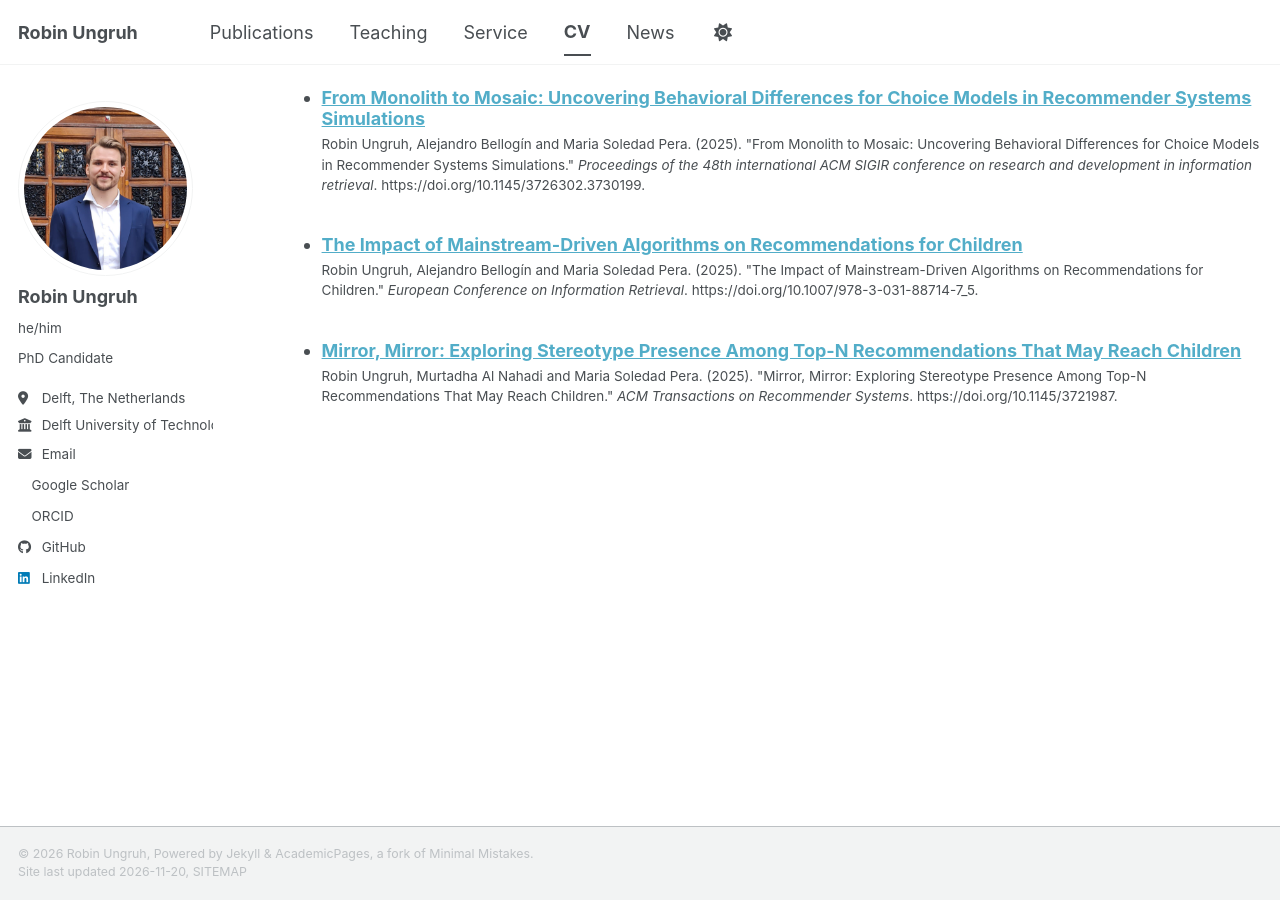
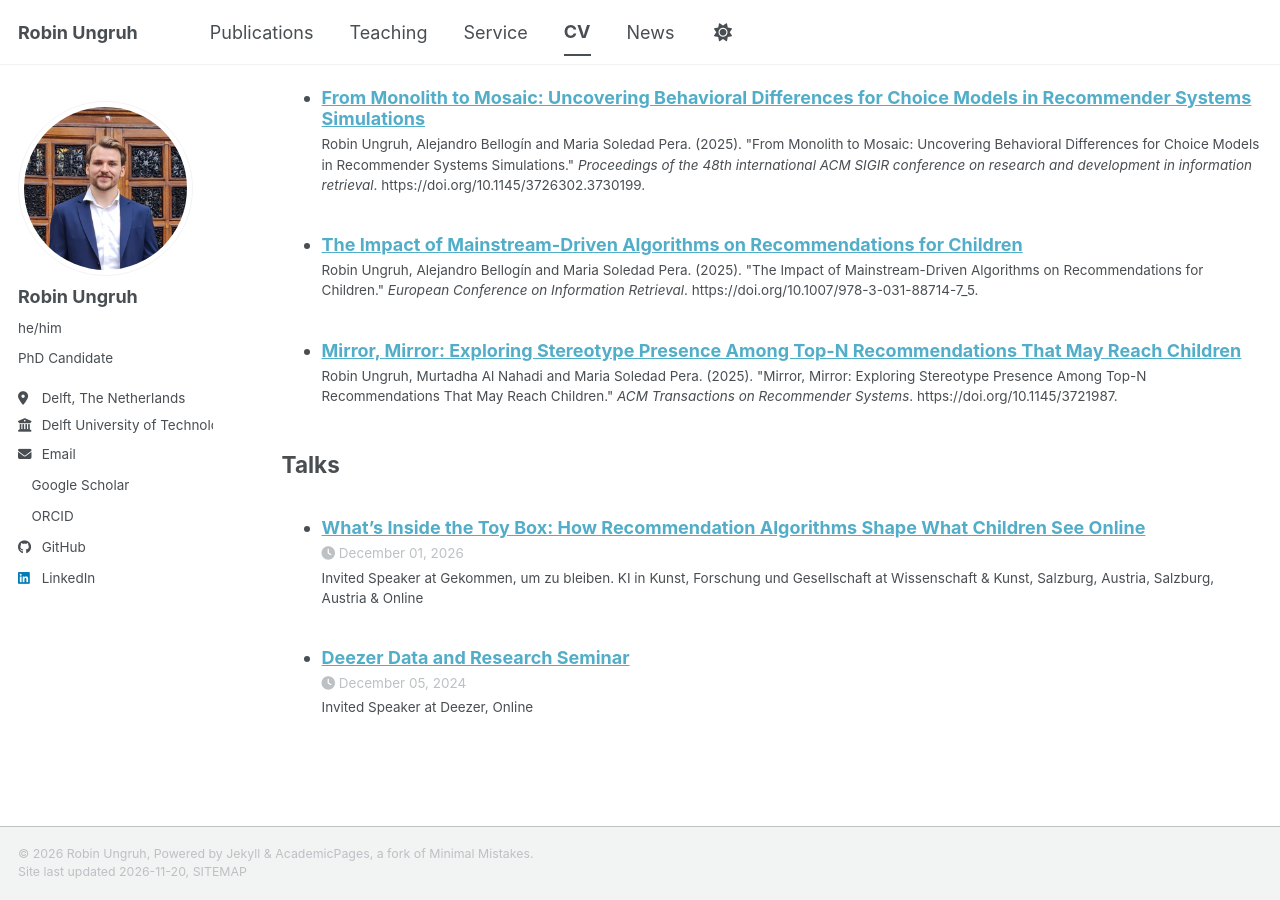
Before and after one commit to rUngruh/rungruh.github.io, a Jekyll site: the page built from _pages/cv.md, in a window 1280 px wide and 900 px high, scrolled down 1724 px. Built offline with Jekyll 4.4.1, drawn with Linux system fonts in a browser that asks for light colours; a style sheet for code colours, icons or effects is not loaded.

Commit message:
update CV

```diff
--- a/_pages/cv.md
+++ b/_pages/cv.md
@@ -90,12 +90,14 @@ For a complete and up-to-date overview, see my [Service](/service/) page.
     {% endunless %}
   {% endfor %}</ul>
 
-<!-- Talks
-======
+
+
+## Talks
+
   <ul>{% for post in site.talks reversed %}
     {% include archive-single-talk-cv.html  %}
   {% endfor %}</ul>
-   -->
+
 
 <!-- Teaching
 ======
--- a/_talks/2026-12-01_salzburg_ringVO.md
+++ b/_talks/2026-12-01_salzburg_ringVO.md
@@ -4,7 +4,7 @@ collection: talks
 type: "Invited Speaker"
 permalink: /talks/2026-12-01_salzburg_ringVO
 venue: "Gekommen, um zu bleiben. KI in Kunst, Forschung und Gesellschaft at Wissenschaft & Kunst, Salzburg, Austria"
-date: 2024-12-05
+date: 2026-12-01
 location: "Salzburg, Austria & Online"
 ---
 
```
Also changed, not shown: _teaching/2027_02_01_TUD_bachelors_project.md (+1 -1 lines).
